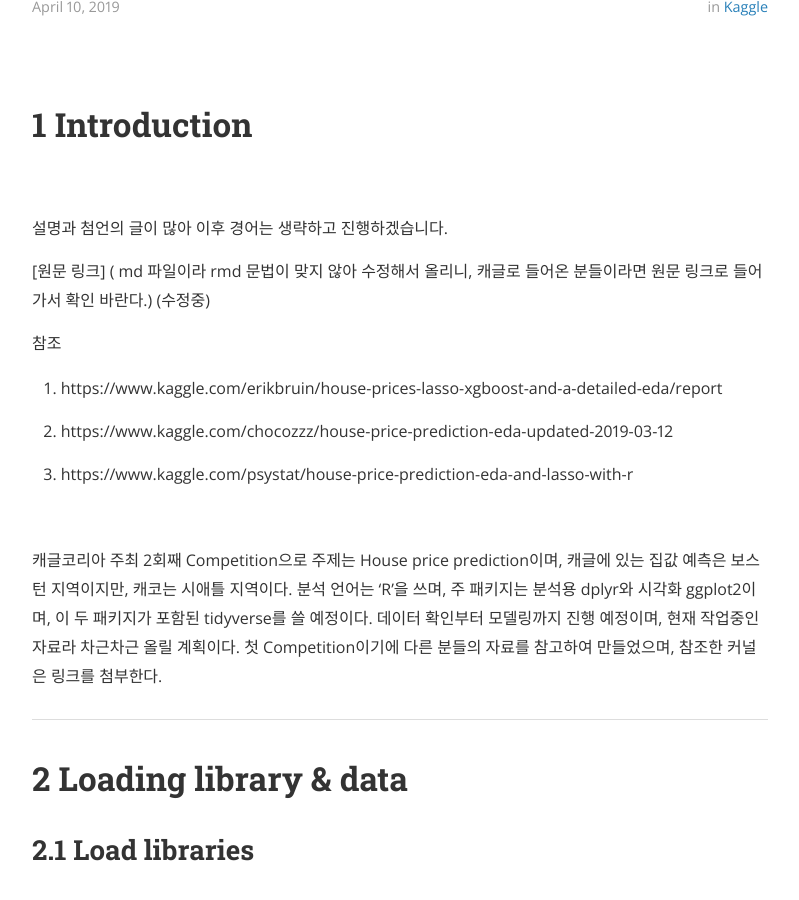
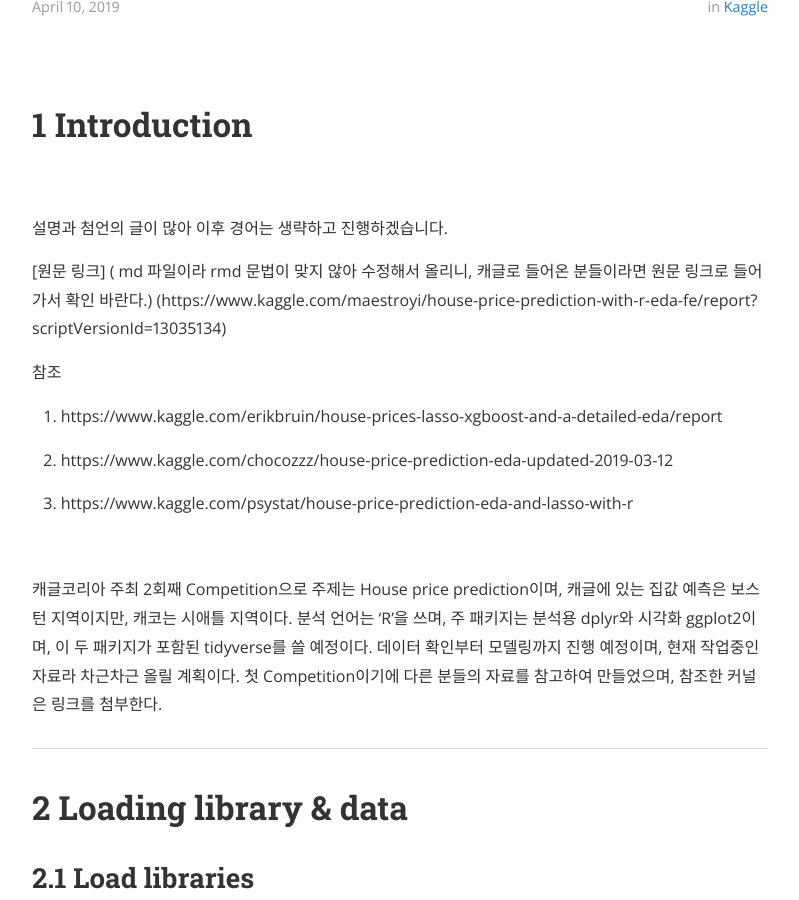
Before and after one commit to CreedMaestro/CreedMaestro.github.io, a Jekyll site: the page built from _posts/2019-04-01-KaKR_House_Price_Prediction_with_R(Introduction,EDA).md, in a window 1280 px wide and 900 px high, scrolled down 348 px. Shown: the whole window, without its empty margins (240-1039 px from the left). Built offline with Jekyll 4.4.1, drawn with Linux system fonts in a browser that asks for light colours; nearby versions of some CDN libraries; comment, search, counter and statistics services are not loaded; some of the changed text lies outside the part shown.

Commit message:
link changed

```diff
--- a/_posts/2019-04-01-KaKR_House_Price_Prediction_with_R(Introduction,EDA).md
+++ b/_posts/2019-04-01-KaKR_House_Price_Prediction_with_R(Introduction,EDA).md
@@ -20,7 +20,7 @@ output:
  설명과 첨언의 글이 많아 이후 경어는 생략하고 진행하겠습니다.
 
  [원문 링크] ( md 파일이라 rmd 문법이 맞지 않아 수정해서 올리니, 캐글로 들어온 분들이라면 원문 링크로 들어가서 확인 바란다.)
-   (수정중)
+   (https://www.kaggle.com/maestroyi/house-price-prediction-with-r-eda-fe/report?scriptVersionId=13035134)
 
  참조
 
@@ -673,4 +673,4 @@ multiplot(k_y1, k_y2, k_y3, k_y4, layout = k_layout)
 FE와 모델링은 추후에 업로드 예정
 
 [캐글 RMD Report 링크]
-("수정중")
+("https://www.kaggle.com/maestroyi/house-price-prediction-with-r-eda-fe/report?scriptVersionId=13035134")
```
